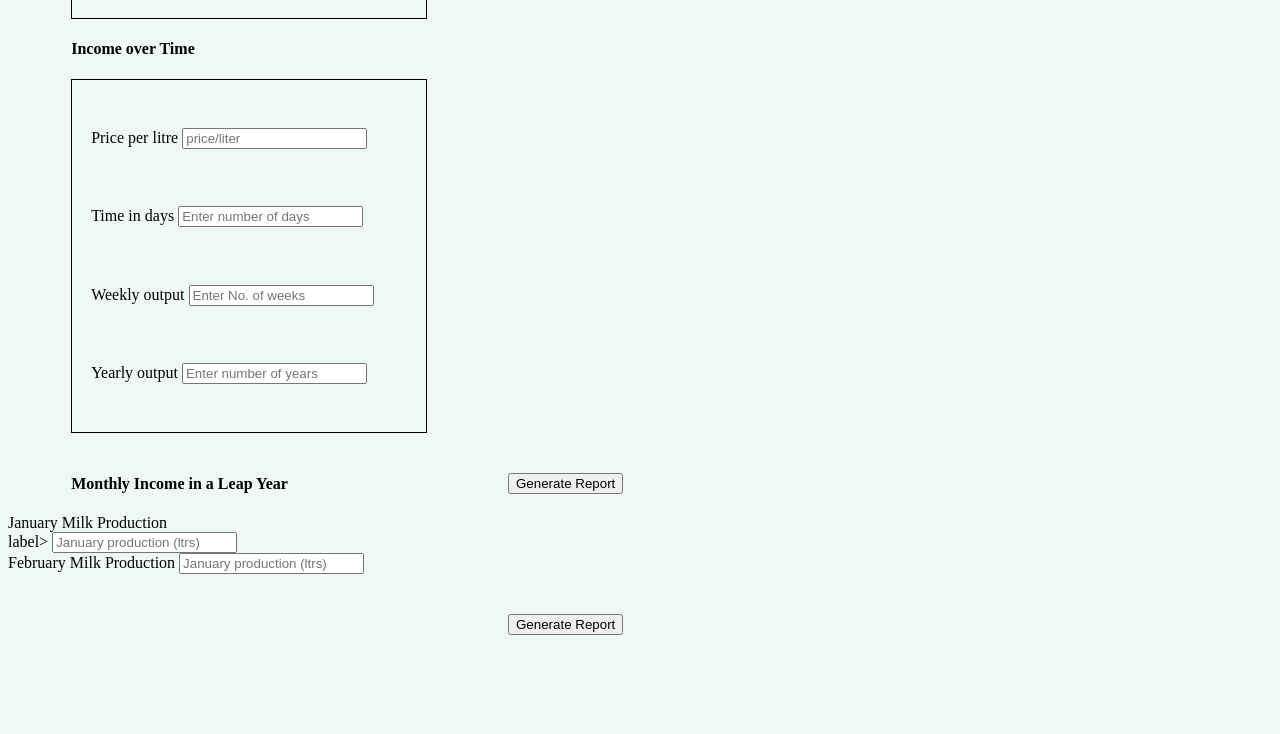
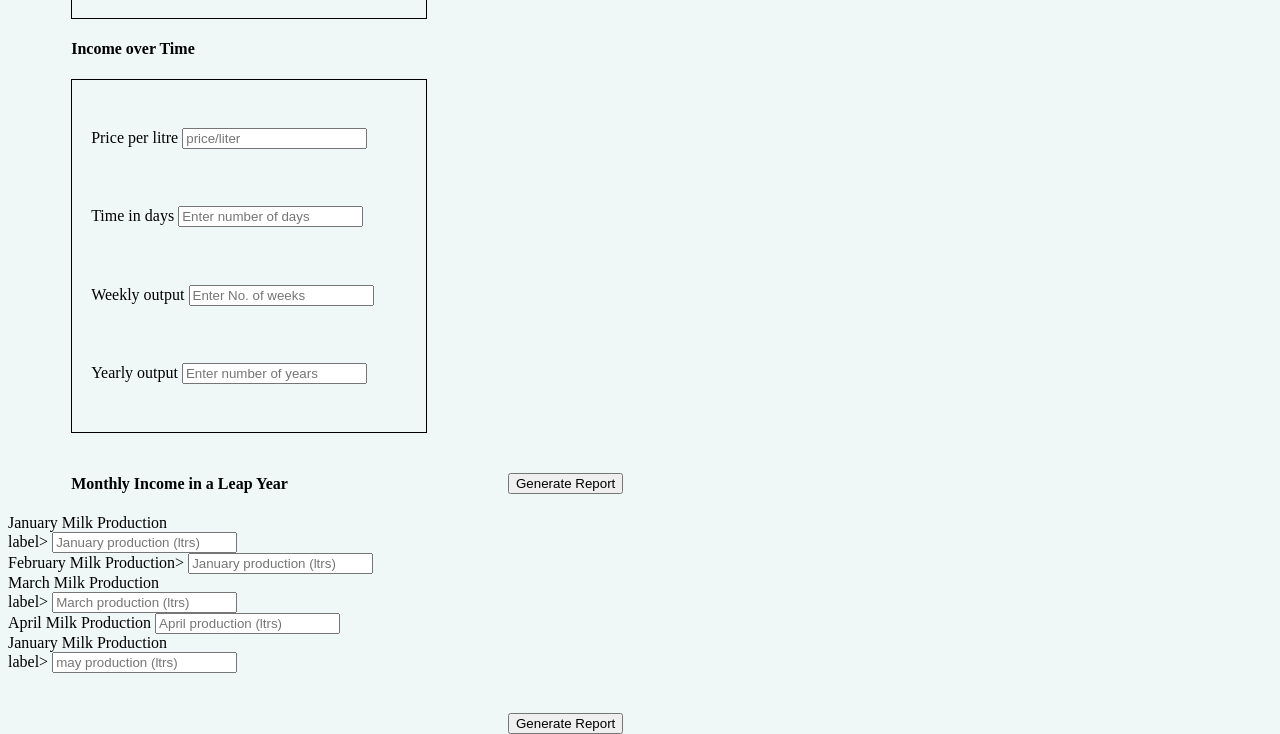
Before and after one commit to sirsimions/dairy-business-project, a plain HTML site: page index.html in a window 1280 px wide. Shown: the part 523-1257 px from the top of the page. Before the commit the page ends 1158 px from the top, so only its background shows below. Drawn offline with Linux system fonts and the light colour scheme.

Commit message:
This commit will add more fields for the form

```diff
--- a/index.html
+++ b/index.html
@@ -75,10 +75,21 @@
             <input type="number" id="jan" placeholder="January production (ltrs)">
         </div>
         <div>
-            <label for="feb">February Milk Production</label>
+            <label for="feb">February Milk Production> </label>
             <input type="number" id = "feb" placeholder="January production (ltrs)">
         </div>
         <div>
+            <label for="mar">March Milk Production </div>label>
+            <input type="number" id="mar" placeholder="March production (ltrs)">
+        </div>
+        <div>
+            <label for="apr">April Milk Production</label>
+            <input type="number" id = "apr" placeholder="April production (ltrs)">
+        </div>
+        <div>
+            <label for="may">January Milk Production </div>label>
+            <input type="number" id="may" placeholder="may production (ltrs)">
+        </div>
 
         <div class="gen">
             <input type="submit"  id = "mbtn" value ="Generate Report" onclick = "monthlProd()">
```
